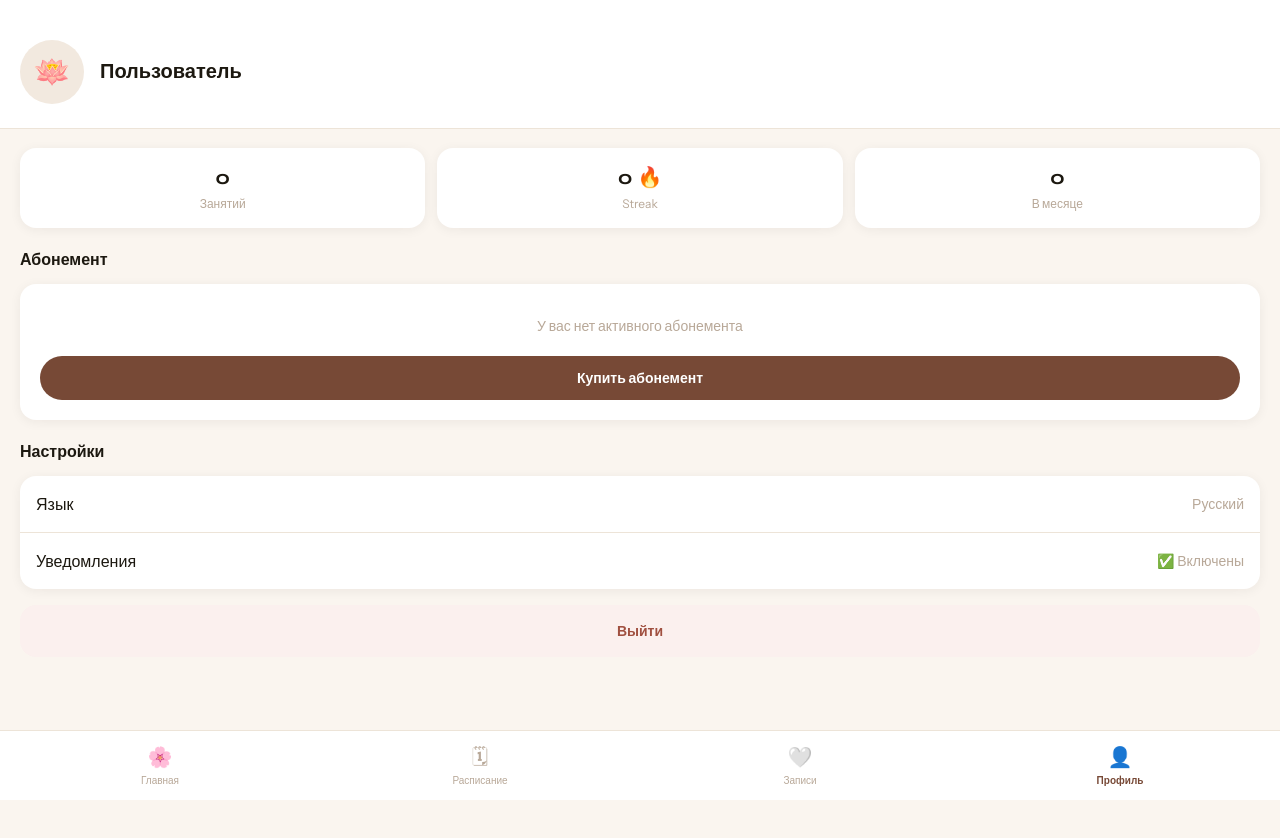
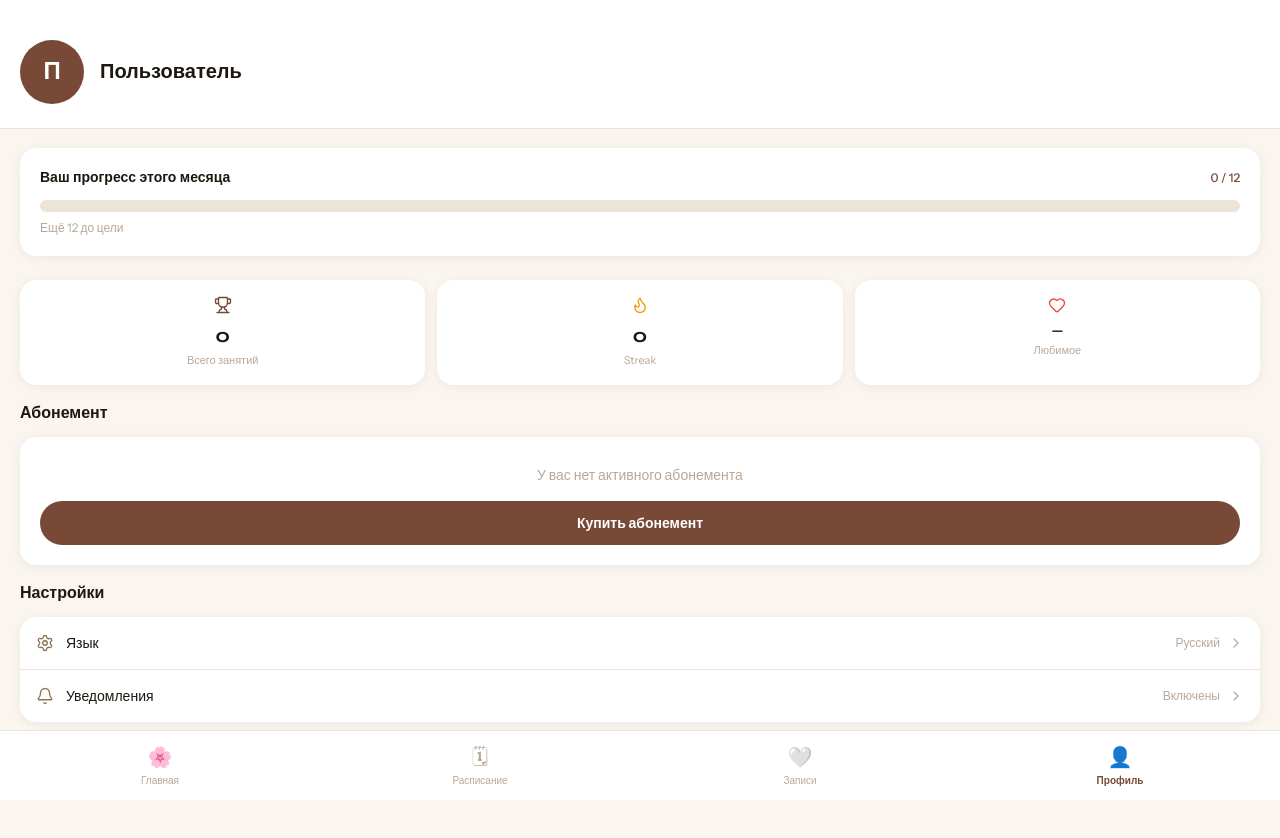
Before and after one commit to valiev2188/lotos-studio, a React (Vite) app in the folder apps/miniapp/: page /profile in a window 1280 px wide. Shown: the top 838 px of the page. Built offline with nearby package versions, Linux system fonts and the light colour scheme; no server answers.

Commit message:
auto: update page.tsx

```diff
--- a/apps/miniapp/src/app/profile/page.tsx
+++ b/apps/miniapp/src/app/profile/page.tsx
@@ -1,73 +1,230 @@
+import { useQuery } from '@tanstack/react-query';
+import { useNavigate } from 'react-router-dom';
 import { useUserStore } from '../../stores/useUserStore';
+import { apiFetch } from '../../api/client';
 import { haptic } from '../../utils/telegram';
-import { useNavigate } from 'react-router-dom';
+import {
+  Trophy, Flame, Heart, ChevronRight, LogOut, Clock, Bell, Settings,
+} from 'lucide-react';
 
 const C = {
   bg: '#FAF5EF', white: '#FFFFFF', bark: '#1C1810',
   stone: '#8B7355', dust: '#B8A898', terra: '#774936', border: '#EDE4D8',
-  petal: '#F2E9DF',
+  petal: '#F2E9DF', green: '#4CAF50', amber: '#F59E0B', red: '#EF4444',
+  purple: '#662E9B', purpleLight: '#f3ecfb',
 };
+
+interface UserStats {
+  totalClasses: number;
+  currentStreak: number;
+  thisMonth: number;
+  favoriteDirections?: string[];
+}
+
+interface Subscription {
+  id: string;
+  plan: { name: string; classesTotal: number };
+  usedClasses: number;
+  totalClasses: number;
+  expiresAt: string;
+}
+
+const MONTH_TARGET = 12;
 
 export default function ProfilePage() {
   const { user, logout } = useUserStore();
   const navigate = useNavigate();
-  const name = user ? `${user.firstName} ${user.lastName || ''}`.trim() : 'Пользователь';
+  const name = user ? `${user.firstName ?? ''} ${user.lastName ?? ''}`.trim() : 'Пользователь';
+  const initial = (user?.firstName ?? 'П')[0].toUpperCase();
+
+  const currentYear = new Date().getFullYear();
+  const age = user?.birthYear ? currentYear - Number(user.birthYear) : null;
+
+  const { data: stats } = useQuery({
+    queryKey: ['user-stats'],
+    queryFn: () => apiFetch<UserStats>('/users/me/stats'),
+  });
+
+  const { data: subscriptions } = useQuery({
+    queryKey: ['subscriptions'],
+    queryFn: () => apiFetch<Subscription[]>('/subscriptions'),
+  });
+
+  const activeSub = Array.isArray(subscriptions) ? subscriptions[0] : null;
+  const monthProgress = stats ? Math.min((stats.thisMonth / MONTH_TARGET) * 100, 100) : 0;
 
   return (
     <div className="min-h-screen pb-28 font-instrument" style={{ background: C.bg }}>
       {/* Header */}
-      <div className="px-5 pt-10 pb-6" style={{ background: C.white, boxShadow: '0 1px 0 #EDE4D8' }}>
+      <div
+        className="px-5 pt-10 pb-6"
+        style={{ background: C.white, boxShadow: '0 1px 0 #EDE4D8' }}
+      >
         <div className="flex items-center gap-4">
           <div
-            className="w-16 h-16 rounded-full flex items-center justify-center text-3xl flex-shrink-0"
-            style={{ background: C.petal }}
+            className="w-16 h-16 rounded-full flex items-center justify-center text-2xl font-syne font-bold flex-shrink-0"
+            style={{ background: C.terra, color: '#fff' }}
           >
-            🪷
+            {initial}
           </div>
           <div>
             <h1 className="font-syne font-bold text-xl" style={{ color: C.bark }}>{name}</h1>
             {user?.phone && (
               <p className="text-sm mt-0.5" style={{ color: C.dust }}>{user.phone as string}</p>
             )}
+            {age && (
+              <p className="text-xs mt-0.5" style={{ color: C.stone }}>
+                {user.birthYear} г.р. ({age} {age % 10 === 1 && age % 100 !== 11 ? 'год' : (age % 10 >= 2 && age % 10 <= 4 && (age % 100 < 10 || age % 100 >= 20)) ? 'года' : 'лет'})
+              </p>
+            )}
           </div>
         </div>
       </div>
 
-      {/* Stats */}
-      <div className="px-5 py-5">
+      {/* Month progress */}
+      <div className="px-5 pt-5 pb-2">
+        <div
+          className="rounded-2xl p-5"
+          style={{ background: C.white, boxShadow: '0 2px 12px rgba(28,24,16,0.06)' }}
+        >
+          <div className="flex items-center justify-between mb-3">
+            <h3 className="font-syne font-bold text-sm" style={{ color: C.bark }}>
+              Ваш прогресс этого месяца
+            </h3>
+            <span className="text-xs font-medium" style={{ color: C.terra }}>
+              {stats?.thisMonth ?? 0} / {MONTH_TARGET}
+            </span>
+          </div>
+          <div className="w-full h-3 rounded-full" style={{ background: C.border }}>
+            <div
+              className="h-3 rounded-full transition-all duration-500"
+              style={{
+                width: `${monthProgress}%`,
+                background: monthProgress >= 100
+                  ? C.green
+                  : `linear-gradient(90deg, ${C.terra}, ${C.purple})`,
+              }}
+            />
+          </div>
+          <p className="text-xs mt-2" style={{ color: C.dust }}>
+            {monthProgress >= 100
+              ? 'Цель достигнута! Отличная работа'
+              : `Ещё ${MONTH_TARGET - (stats?.thisMonth ?? 0)} до цели`}
+          </p>
+        </div>
+      </div>
+
+      {/* Stats grid */}
+      <div className="px-5 py-4">
         <div className="grid grid-cols-3 gap-3">
-          {[
-            { label: 'Занятий', value: '0' },
-            { label: 'Streak', value: '0 🔥' },
-            { label: 'В месяце', value: '0' },
-          ].map((s) => (
           <div
-              key={s.label}
             className="rounded-2xl p-4 text-center"
             style={{ background: C.white, boxShadow: '0 2px 12px rgba(28,24,16,0.06)' }}
           >
-              <div className="font-syne font-bold text-xl" style={{ color: C.bark }}>{s.value}</div>
-              <div className="text-xs mt-1" style={{ color: C.dust }}>{s.label}</div>
+            <div className="flex justify-center mb-2">
+              <Trophy size={18} color={C.terra} strokeWidth={1.8} />
             </div>
-          ))}
+            <div className="font-syne font-bold text-xl" style={{ color: C.bark }}>
+              {stats?.totalClasses ?? 0}
+            </div>
+            <div className="text-[11px] mt-0.5" style={{ color: C.dust }}>Всего занятий</div>
+          </div>
+
+          <div
+            className="rounded-2xl p-4 text-center"
+            style={{ background: C.white, boxShadow: '0 2px 12px rgba(28,24,16,0.06)' }}
+          >
+            <div className="flex justify-center mb-2">
+              <Flame size={18} color={C.amber} strokeWidth={1.8} />
+            </div>
+            <div className="font-syne font-bold text-xl" style={{ color: C.bark }}>
+              {stats?.currentStreak ?? 0}
+            </div>
+            <div className="text-[11px] mt-0.5" style={{ color: C.dust }}>Streak</div>
+          </div>
+
+          <div
+            className="rounded-2xl p-4 text-center"
+            style={{ background: C.white, boxShadow: '0 2px 12px rgba(28,24,16,0.06)' }}
+          >
+            <div className="flex justify-center mb-2">
+              <Heart size={18} color={C.red} strokeWidth={1.8} />
+            </div>
+            <div className="font-syne font-bold text-sm leading-tight" style={{ color: C.bark }}>
+              {stats?.favoriteDirections?.[0] ?? '—'}
+            </div>
+            <div className="text-[11px] mt-0.5" style={{ color: C.dust }}>Любимое</div>
+          </div>
         </div>
       </div>
 
-      {/* Subscription */}
-      <div className="px-5 pb-5">
+      {/* Active subscription */}
+      <div className="px-5 pb-4">
         <h2 className="font-syne font-bold text-base mb-3" style={{ color: C.bark }}>Абонемент</h2>
-        <div className="rounded-2xl p-5" style={{ background: C.white, boxShadow: '0 2px 12px rgba(28,24,16,0.06)' }}>
-          <p className="text-sm text-center py-3" style={{ color: C.dust }}>
+        {activeSub ? (
+          <div
+            className="rounded-2xl p-5"
+            style={{ background: C.white, boxShadow: '0 2px 12px rgba(28,24,16,0.06)' }}
+          >
+            <div className="flex items-center justify-between mb-3">
+              <h3 className="font-syne font-bold text-sm" style={{ color: C.bark }}>
+                {activeSub.plan.name}
+              </h3>
+              <span
+                className="text-xs px-2.5 py-1 rounded-full font-medium"
+                style={{ background: C.petal, color: C.terra }}
+              >
+                Активен
+              </span>
+            </div>
+            <div className="mb-2">
+              <div className="flex justify-between text-xs mb-1">
+                <span style={{ color: C.stone }}>
+                  {activeSub.usedClasses} / {activeSub.totalClasses} занятий
+                </span>
+                <span style={{ color: C.dust }}>
+                  {Math.round((activeSub.usedClasses / activeSub.totalClasses) * 100)}%
+                </span>
+              </div>
+              <div className="w-full h-2 rounded-full" style={{ background: C.border }}>
+                <div
+                  className="h-2 rounded-full transition-all"
+                  style={{
+                    width: `${Math.min((activeSub.usedClasses / activeSub.totalClasses) * 100, 100)}%`,
+                    background: C.terra,
+                  }}
+                />
+              </div>
+            </div>
+            <div className="flex items-center justify-between mt-3">
+              <div className="flex items-center gap-1">
+                <Clock size={12} color={C.dust} strokeWidth={1.8} />
+                <span className="text-xs" style={{ color: C.dust }}>
+                  до {new Date(activeSub.expiresAt).toLocaleDateString('ru-RU', { day: 'numeric', month: 'long' })}
+                </span>
+              </div>
+              <span className="text-xs font-medium" style={{ color: C.stone }}>
+                {Math.max(0, Math.ceil((new Date(activeSub.expiresAt).getTime() - Date.now()) / 86400_000))} дн. осталось
+              </span>
+            </div>
+          </div>
+        ) : (
+          <div
+            className="rounded-2xl p-5 text-center"
+            style={{ background: C.white, boxShadow: '0 2px 12px rgba(28,24,16,0.06)' }}
+          >
+            <p className="text-sm py-2" style={{ color: C.dust }}>
               У вас нет активного абонемента
             </p>
             <button
-            onClick={() => haptic('medium')}
+              onClick={() => { haptic('medium'); navigate('/subscriptions'); }}
               className="w-full font-semibold py-3 rounded-full text-sm mt-2 transition-all active:scale-95"
               style={{ background: C.terra, color: '#fff' }}
             >
               Купить абонемент
             </button>
           </div>
+        )}
       </div>
 
       {/* Settings */}
@@ -78,8 +235,8 @@ export default function ProfilePage() {
           style={{ background: C.white, boxShadow: '0 2px 12px rgba(28,24,16,0.06)' }}
         >
           {[
-            { label: 'Язык', value: 'Русский' },
-            { label: 'Уведомления', value: '✅ Включены' },
+            { label: 'Язык', value: 'Русский', Icon: Settings },
+            { label: 'Уведомления', value: 'Включены', Icon: Bell },
           ].map((item, i) => (
             <button
               key={item.label}
@@ -87,17 +244,25 @@ export default function ProfilePage() {
               className="w-full flex items-center justify-between px-4 py-4 text-left"
               style={{ borderTop: i > 0 ? `1px solid ${C.border}` : 'none' }}
             >
-              <span style={{ color: C.bark }}>{item.label}</span>
-              <span className="text-sm" style={{ color: C.dust }}>{item.value}</span>
+              <div className="flex items-center gap-3">
+                <item.Icon size={18} color={C.stone} strokeWidth={1.8} />
+                <span className="text-sm" style={{ color: C.bark }}>{item.label}</span>
+              </div>
+              <div className="flex items-center gap-2">
+                <span className="text-xs" style={{ color: C.dust }}>{item.value}</span>
+                <ChevronRight size={16} color={C.dust} strokeWidth={1.8} />
+              </div>
             </button>
           ))}
         </div>
 
+        {/* Logout */}
         <button
           onClick={() => { haptic('medium'); logout(); navigate('/'); }}
-          className="w-full mt-4 font-semibold py-4 rounded-2xl text-sm transition-all active:scale-95"
-          style={{ background: '#FBF0EE', color: '#A05040' }}
+          className="w-full mt-4 flex items-center justify-center gap-2 font-semibold py-4 rounded-2xl text-sm transition-all active:scale-95"
+          style={{ background: '#FBF0EE', color: C.red }}
         >
+          <LogOut size={18} strokeWidth={1.8} />
           Выйти
         </button>
       </div>
```
Lines whose indentation alone changed are shown as unchanged.
